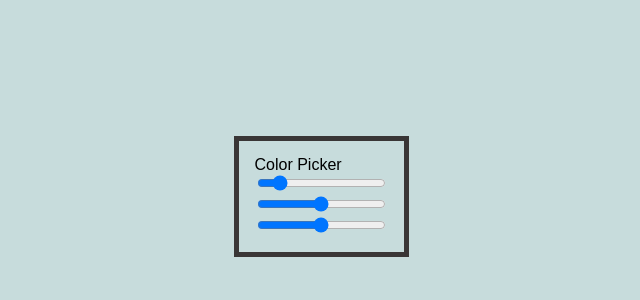
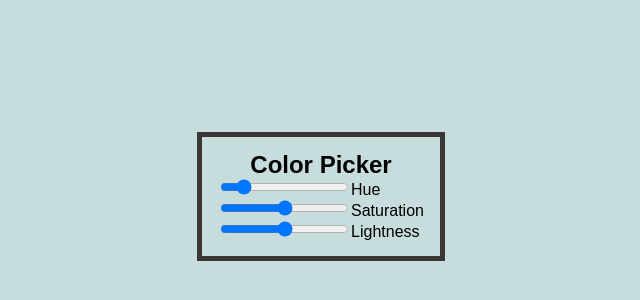
Before and after one commit to jonathonchilds/ColorPickerHooks, a React (Vite) app: page / in a window 1280 px wide. Shown: the part 212-512 px from the top of the page, without its empty margins (319-959 px from the left). Built offline with nearby package versions, Linux system fonts and the light colour scheme.

Commit message:
adds input labels

```diff
--- a/src/App.css
+++ b/src/App.css
@@ -1,4 +1,4 @@
-.picker-styling {
+.picker-container {
   display: flex;
   flex-direction: column;
 
@@ -7,3 +7,10 @@
   margin: 5rem;
   box-sizing: border-box;
 }
+
+h1 {
+  text-align: center;
+  font-size: 1.5rem;
+  padding: var(font-size);
+  margin: 0;
+}
--- a/src/App.tsx
+++ b/src/App.tsx
@@ -4,10 +4,11 @@
 export function App() {
   return (
     <div>
-      <div className="picker-styling">
-        Color Picker
+      <div className="picker-container">
+        <h1>Color Picker</h1>
         <div>
           <input type="range" id="hue" name="hue" min="0" max="360" />
+          <label htmlFor="hue">Hue</label>
         </div>
         <div>
           <input
@@ -17,6 +18,7 @@
             min="0"
             max="100"
           />
+          <label htmlFor="saturation">Saturation</label>
         </div>
         <div>
           <input
@@ -26,6 +28,7 @@
             min="0"
             max="100"
           />
+          <label htmlFor="lightness">Lightness</label>
         </div>
       </div>
     </div>
```
